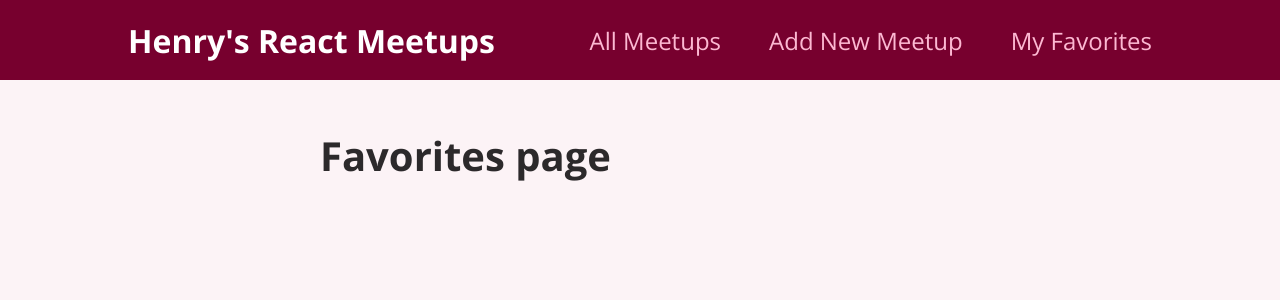
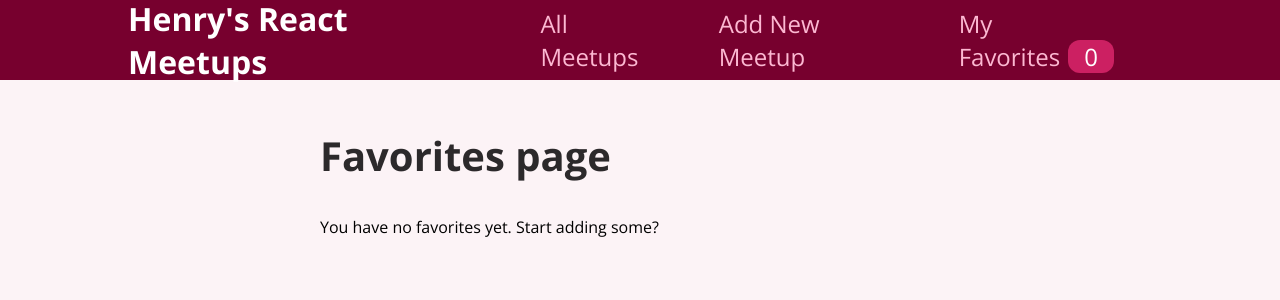
Before and after one commit to henryookonkwo/sterling_react_meetup, a React (Create React App) app: page /favorites in a window 1280 px wide. Shown: the top 300 px of the page. Built offline with nearby package versions, Linux system fonts and the light colour scheme.

Commit message:
using context to add badges to nav and populate favorites page

```diff
--- a/src/components/layout/MainNavigation.js
+++ b/src/components/layout/MainNavigation.js
@@ -1,7 +1,9 @@
+import { useContext } from "react";
 import { Link } from "react-router-dom";
 import classes from "./MainNavigation.module.css"; //CSS Module for scoping
-
+import FavoritesContext from "../../store/favorites-context";
 const MainNavigation = () => {
+  const favoriteCtx = useContext(FavoritesContext);
   return (
     <header className={classes.header}>
       <div className={classes.logo}>Henry's React Meetups</div>
@@ -14,7 +16,12 @@ const MainNavigation = () => {
             <Link to="/new-meetup">Add New Meetup</Link>
           </li>
           <li>
-            <Link to="/favorites">My Favorites</Link>
+            <Link to="/favorites">
+              My Favorites
+              <span className={classes.badge}>
+                {favoriteCtx.totalFavorites}
+              </span>
+            </Link>
           </li>
         </ul>
       </nav>
--- a/src/pages/Favorites.js
+++ b/src/pages/Favorites.js
@@ -1,7 +1,21 @@
+import { useContext } from "react";
+import FavoritesContext from "../store/favorites-context";
+import MeetupList from "../components/meetups/MeetupList";
+
 const FavoritesPage = (props) => {
+  const favoriteCtx = useContext(FavoritesContext);
+
+  let content;
+
+  if (favoriteCtx.totalFavorites === 0) {
+    content = <p>You have no favorites yet. Start adding some?</p>;
+  } else {
+    content = <MeetupList meetups={favoriteCtx.favorites} />;
+  }
   return (
     <section>
       <h1>Favorites page</h1>
+      {content}
     </section>
   );
 };
```
